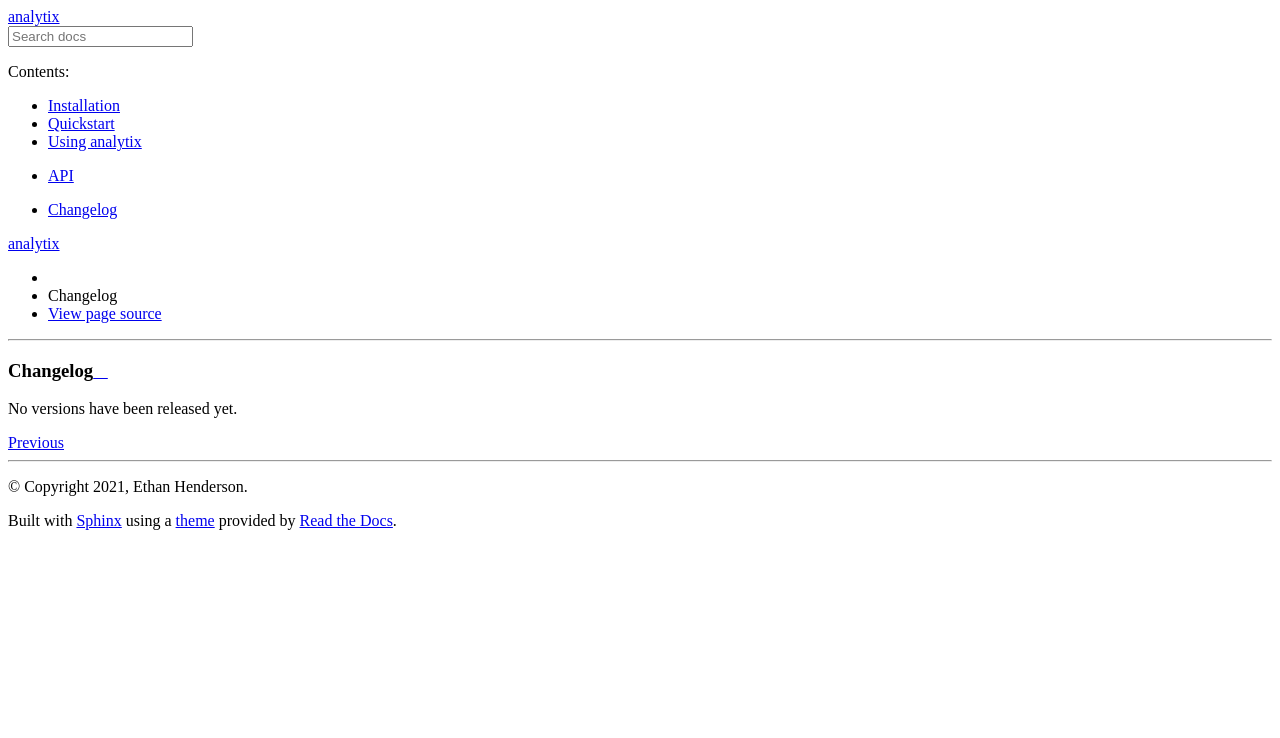
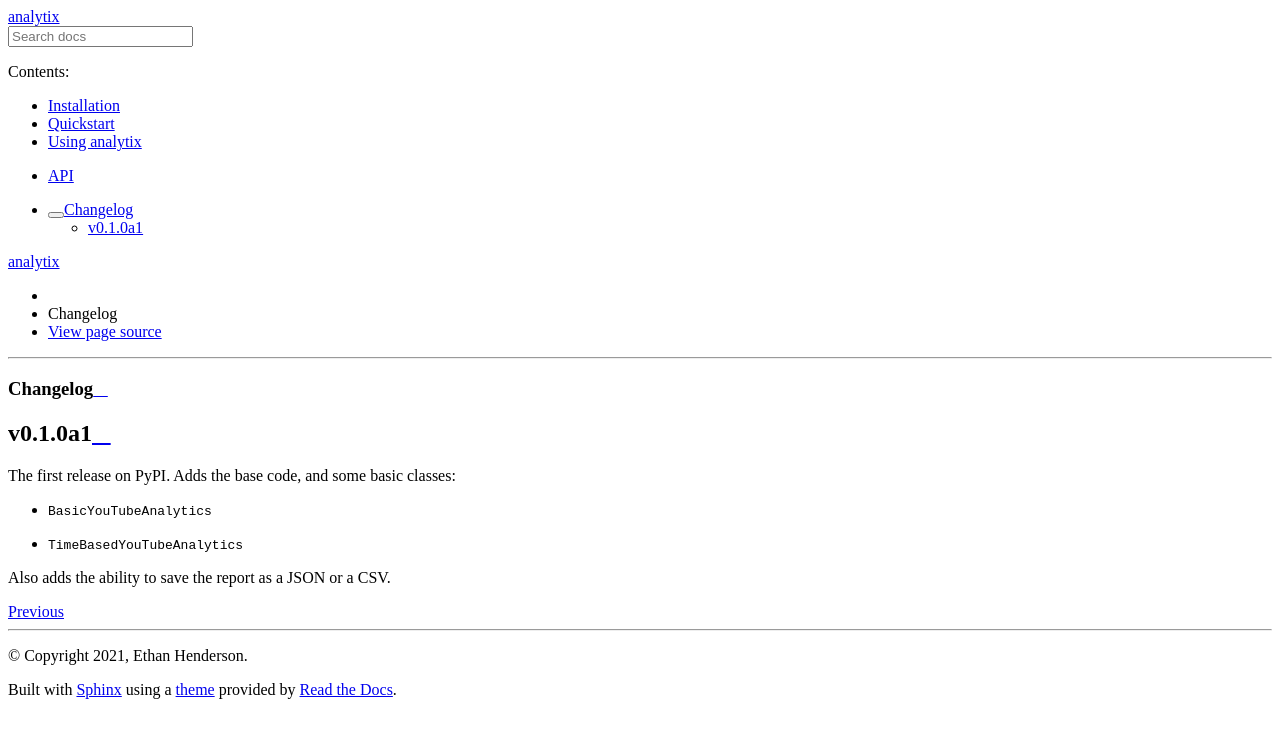
Before and after one commit to parafoxia/analytix, a Sphinx documentation site: the page built from docs/changelog.rst, in a window 1280 px wide. Shown: the top 738 px of the page. Built offline with Sphinx 7.4.7 and the Read the Docs theme 2.0.0, drawn with Linux system fonts in a browser that asks for light colours.

Commit message:
Updated changelog

```diff
--- a/docs/changelog.rst
+++ b/docs/changelog.rst
@@ -1,4 +1,12 @@
 Changelog
 =========
 
-No versions have been released yet.
+v0.1.0a1
+--------
+
+The first release on PyPI. Adds the base code, and some basic classes:
+
+- :code:`BasicYouTubeAnalytics`
+- :code:`TimeBasedYouTubeAnalytics`
+
+Also adds the ability to save the report as a JSON or a CSV.
```
